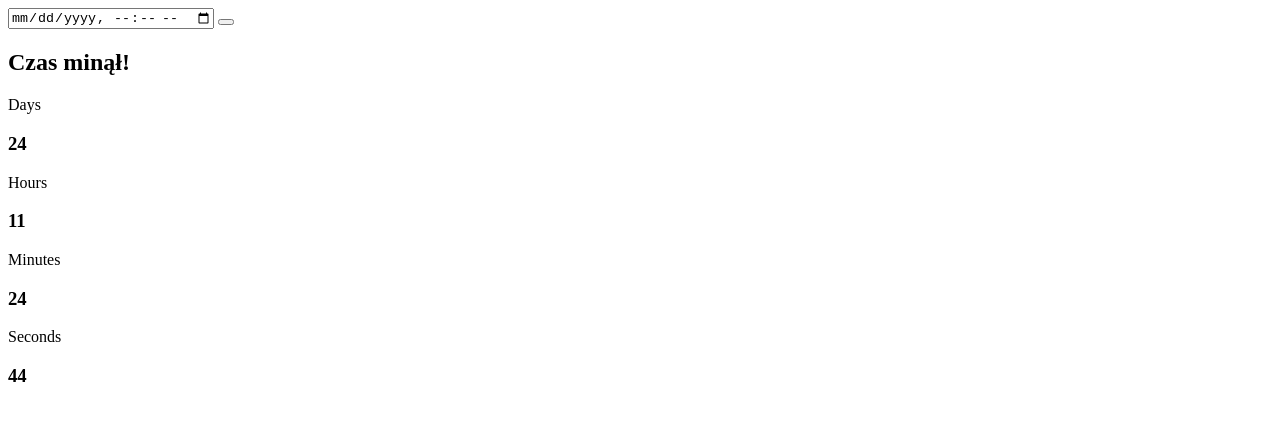
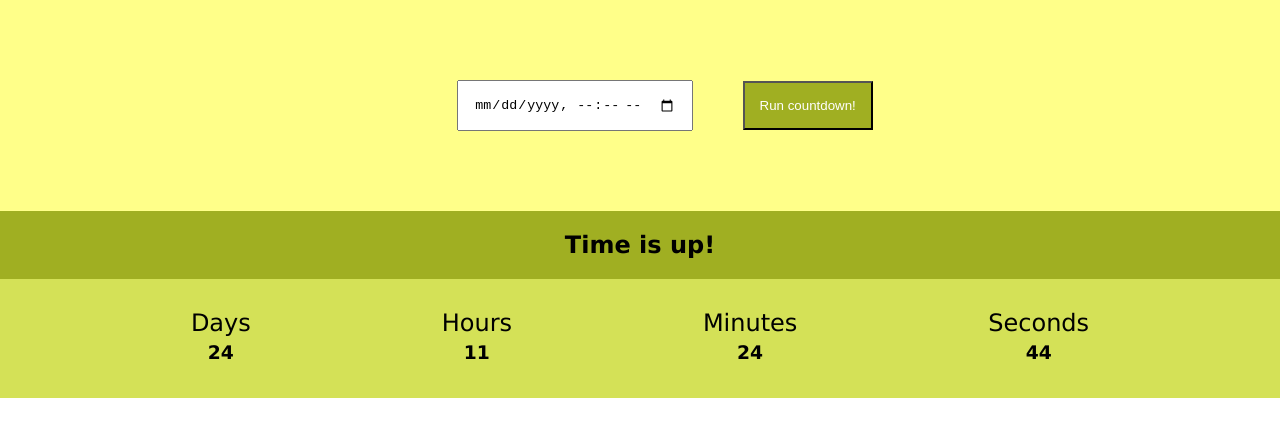
Before and after one commit to jcobswiderski/countdownJS, a plain HTML site: page index.html in a window 1280 px wide. Drawn offline with Linux system fonts and the light colour scheme.

Commit message:
Add stylesheets

```diff
--- a/index.html
+++ b/index.html
@@ -5,16 +5,16 @@
     <meta http-equiv="X-UA-Compatible" content="IE=edge">
     <meta name="viewport" content="width=device-width, initial-scale=1.0">
     <title>Countdown</title>
-    <link rel="stylesheet" href="style.css">
+    <link rel="stylesheet" href="style.min.css">
 </head>
 <body>
     <div class="countdown">
         <div class="countdown__header">
-            <input type="datetime-local" id="countdown__input">
-            <button id="countdown__button"></button>
+            <input type="datetime-local" class="countdown__input">
+            <button class="countdown__button">Run countdown!</button>
         </div>
         <div class="countdown__message">
-            <h2>Czas minął!</h2>
+            <h2>Time is up!</h2>
         </div>
         <div class="countdown__timer">
             <div id="countdown__timer-days">
```
Also changed, not shown: style.css (deleted), style.min.css (added).
